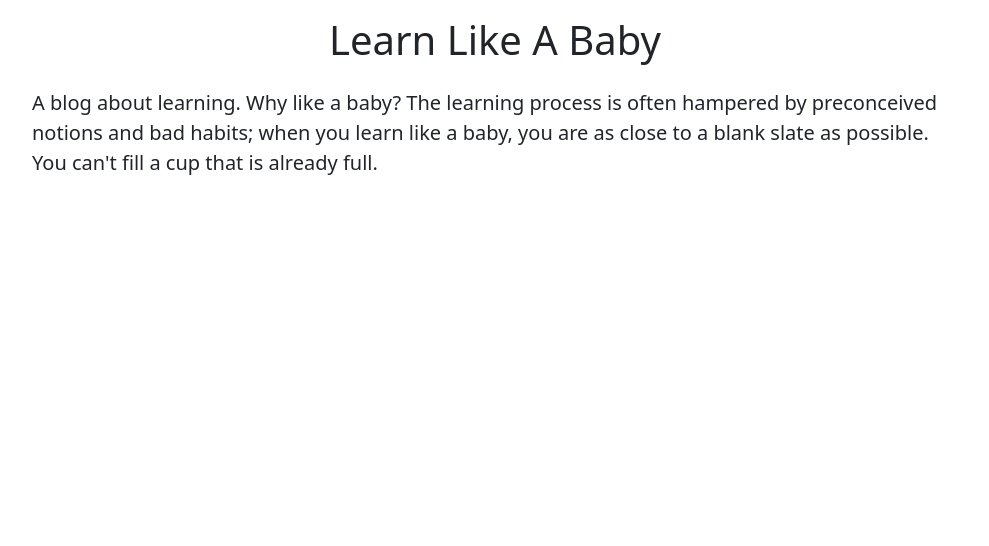
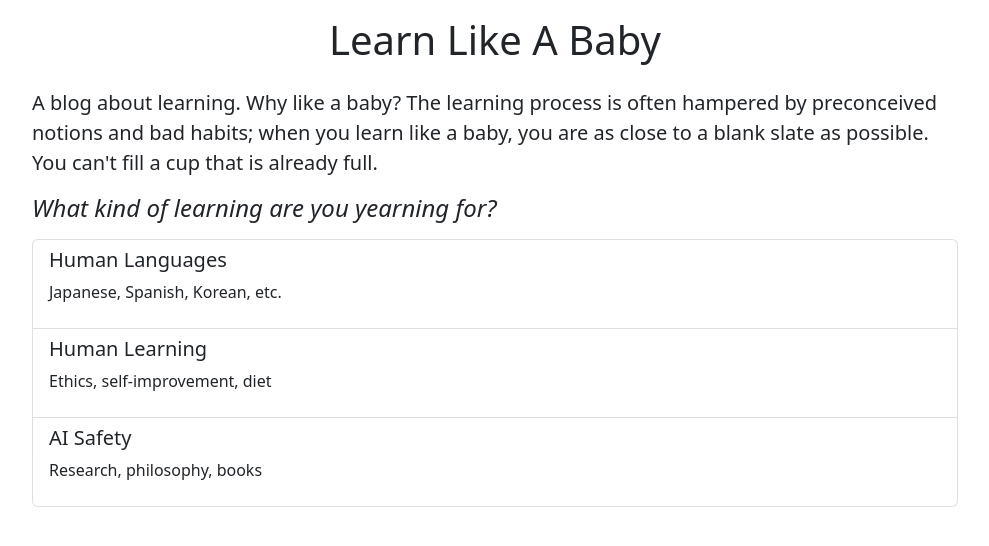
Before and after one commit to GingerLee11/LearnLikeABaby, a Django app: page / in a window 1280 px wide. Shown: the part 56-602 px from the top of the page, without its empty margins (145-1134 px from the left). Run offline with Django 4.2, Linux system fonts and the light colour scheme.

Commit message:
Comment out categories that I don't have content for yet and customize the formatting using Bootstrap

```diff
--- a/blogsite/templates/home.html
+++ b/blogsite/templates/home.html
@@ -15,6 +15,31 @@
                 when you learn like a baby, you are as close to a blank slate as possible.
                 You can't fill a cup that is already full.
             </p>
+            <h4 class="my-3"><em>What kind of learning are you yearning for?</em></h4>
+            <ul class="list-group">
+                <a href="#" class="list-group-item list-group-item-action">
+                    <h5>Human Languages</h5>
+                    <p>Japanese, Spanish, Korean, etc.</p>
+                </a>
+                <a href="#" class="list-group-item list-group-item-action">
+                    <h5>Human Learning</h5>
+                    <p>Ethics, self-improvement, diet</p>
+                </a>
+                <a href="#" class="list-group-item list-group-item-action">
+                    <h5>AI Safety</h5>
+                    <p>Research, philosophy, books</p>
+                </a>
+                {% comment "Categories to add" %}
+                <a href="#" class="list-group-item list-group-item-action">
+                    <h5>Coding Languages</h5>
+                    <p>Python, JavaScript, HTML, CSS</p>
+                </a>
+                <a href="#" class="list-group-item list-group-item-action">
+                    <h5>Machine Learning / AI</h5>
+                    <p></p>
+                </a>
+                {% endcomment %}
+            </ul>
         </div>
     </div>
 </div>
```
Also changed, not shown: functional_tests/test_home_page.py (+7 -1 lines).
